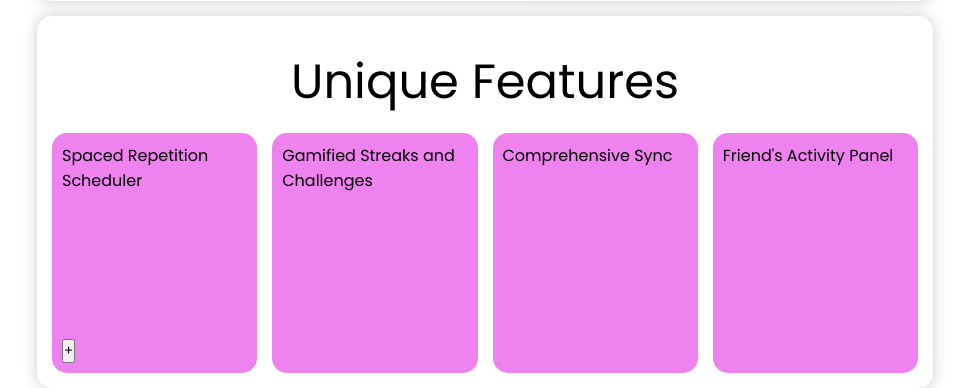
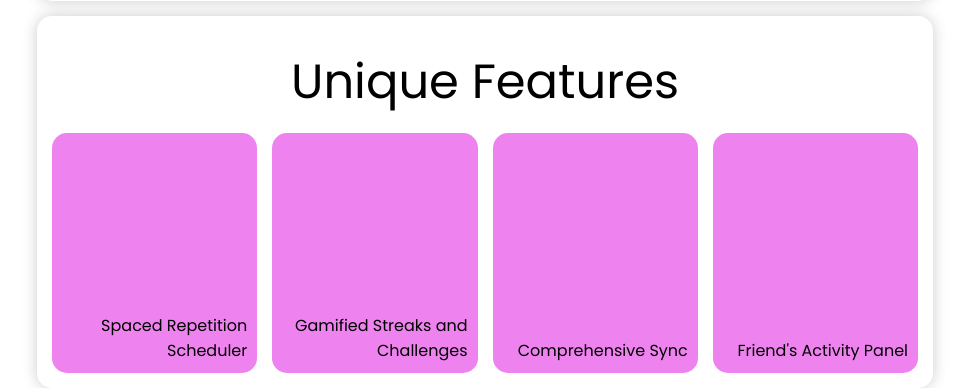
Before and after one commit to Ompitroda55/LearnSync, a Flask app: page / in a window 1280 px wide. Shown: the part 562-950 px from the top of the page, without its empty margins (155-1124 px from the left). Run offline with Flask 3, Linux system fonts and the light colour scheme.

Commit message:
small update to UI

```diff
--- a/static/css/main-style.css
+++ b/static/css/main-style.css
@@ -94,7 +94,9 @@ main {
 
     display: flex;
     flex-direction: column;
-    justify-content: space-between;
+    justify-content: flex-end;
+    align-items: flex-end;
+    text-align: right;
 }
 
 .feature-container-desc {
--- a/templates/home.html
+++ b/templates/home.html
@@ -45,11 +45,11 @@
             </div>
             <div class="main-features-container">
                 <div class="feature-container">
+                    <div class="feature-container-switch">
+                        <a href=""></a>
+                    </div>
                     <div class="feature-container-cover">Spaced Repetition Scheduler</div>
                     <div class="feature-container-desc">Master Every Concept: LearnSync's Memory Magic Unleashed.</div>
-                    <div class="feature-container-button">
-                        <button type="button" id="feature-container-btn">+</button>
-                    </div>
                 </div>
                 <div class="feature-container">
                     <div class="feature-container-cover">Gamified Streaks and Challenges</div>
```
Also changed, not shown: 1 other file.
